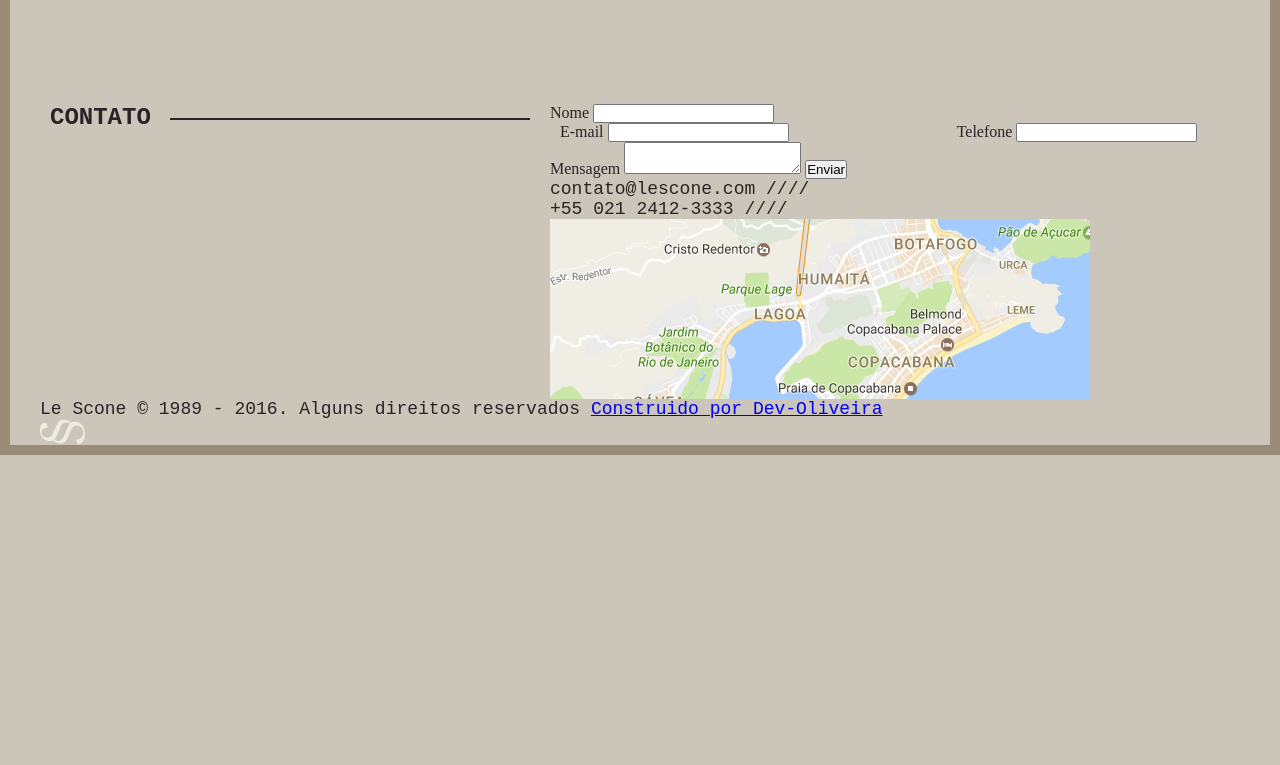
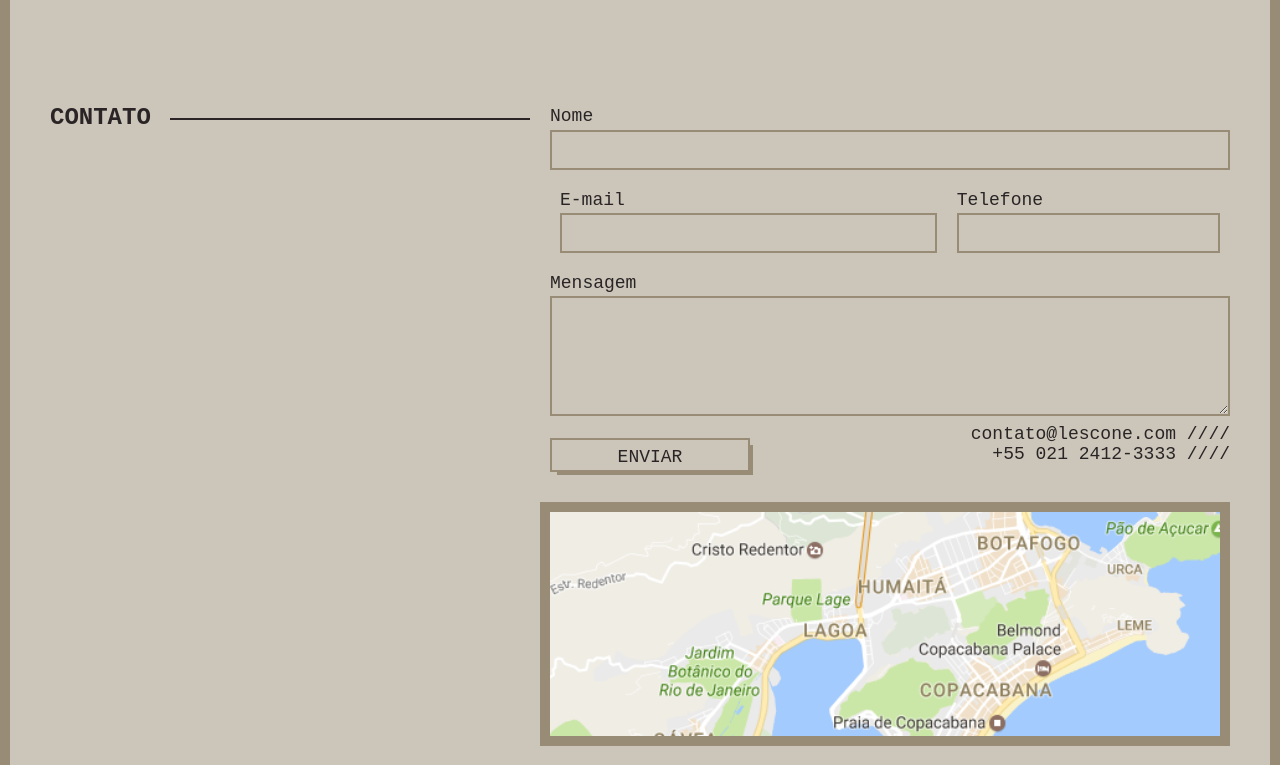
Before and after one commit to emmanuelmarcosdeoliveira/Le-Scone, a website: page index.html in a window 1280 px wide. Shown: the part 1555-2320 px from the top of the page. Before the commit the page ends 2010 px from the top, so only its background shows below. Drawn offline with nearby package versions, Linux system fonts and the light colour scheme; files that its build step writes are made by us from their sources; files whose address does not match are found by name; a web font is replaced by a local one.

Commit message:
:lipstick: Section -  contato e footer

```diff
--- /dev/null
+++ b/source/sass/_contato.scss
@@ -0,0 +1,82 @@
+@use "./mixins";
+
+.contato {
+  margin-top: 120px;
+  margin-bottom: 120px;
+  @include mixins.device(mobile) {
+    margin-top: 60px;
+    margin-bottom: 60px;
+  }
+}
+.contato form {
+  label {
+    font-size: 18px;
+    font-family: "PT Mono", monospace;
+    line-height: 1.4;
+    display: block;
+  }
+  input[type="text"],
+  textarea {
+    font-size: 18px;
+    font-family: "PT Mono", monospace;
+    line-height: 1.4;
+    color: mixins.$cor-4;
+    width: 100%;
+    padding: 0 5px;
+    height: 40px;
+    border: 2px solid mixins.$cor-3;
+    background-color: transparent;
+    margin-bottom: 1em;
+    &:hover,
+    &:focus {
+      outline: none;
+      border-color: mixins.$cor-4;
+    }
+  }
+  textarea {
+    height: 120px;
+  }
+}
+
+input.button {
+  font-size: 18px;
+  line-height: 1.4;
+  font-family: "PT Mono", monospace;
+  cursor: pointer;
+  color: mixins.$cor-4;
+  text-transform: uppercase;
+  border: 2px solid mixins.$cor-3;
+  background: transparent;
+  display: block;
+  width: 200px;
+  padding-top: 5px;
+  @include mixins.sombra(5px 5px 0 -2px mixins.$cor-3, 5px 5px 0 mixins.$cor-2);
+  transition: 0.3s;
+  &:hover {
+    @include mixins.sombra(
+      3px 3px 0 -2px mixins.$cor-3,
+      3px 3px 0 mixins.$cor-2
+    );
+  }
+}
+
+.contato-info {
+  display: inline-block;
+  color: mixins.$cor-4;
+  margin-top: 2em;
+  margin-bottom: 3em;
+  @include mixins.device(ultra) {
+    float: right;
+    text-align: right;
+    margin-top: -3em;
+  }
+}
+.contato-mapa {
+  display: block;
+  @include mixins.sombra(0 0 0 10px mixins.$cor-3);
+  clear: both;
+  margin-right: 10px;
+  img {
+    width: 100%;
+  }
+}
--- /dev/null
+++ b/source/sass/_footer.scss
@@ -0,0 +1,27 @@
+@use "./mixins";
+
+footer {
+padding: 20px 0;
+background: mixins.$cor-4;
+@include mixins.sombra(0 0 0 10px mixins.$cor-4);
+p {
+  color: mixins.$cor-3;
+  text-align: center;
+}
+a {
+  color: mixins.$cor-3;
+  display: block;
+  transition: .3s;
+  padding-bottom: 10px;
+    &:hover {
+        color: mixins.$cor-0;
+  }
+  img {
+    float: right;
+    @include mixins.device(mobile) {
+      float: none;
+      margin: 20px auto;
+    }
+  }
+ }
+}
--- a/source/sass/_mixins.scss
+++ b/source/sass/_mixins.scss
@@ -119,7 +119,7 @@ $mobile: 480px;
 }
 .row {
   @include row;
-}
+    }
 
 @function em($pixel, $contexto: 16) {
   @return calc($pixel / $contexto) + "em";
@@ -150,3 +150,8 @@ $fonte-2: 'Aref Ruqaa', serif;
     line-height: em(30, 24);
   }
 }
+
+// Mixins de Sombra
+@mixin sombra($shadow...) {
+  box-shadow: $shadow;
+}
--- a/source/sass/styles.scss
+++ b/source/sass/styles.scss
@@ -1,4 +1,7 @@
 @use "./mixins";
 @use "./main";
+// pages sectors
 @use "./intro";
 @use "./menu";
+@use "./contato";
+@use "./footer";
```
